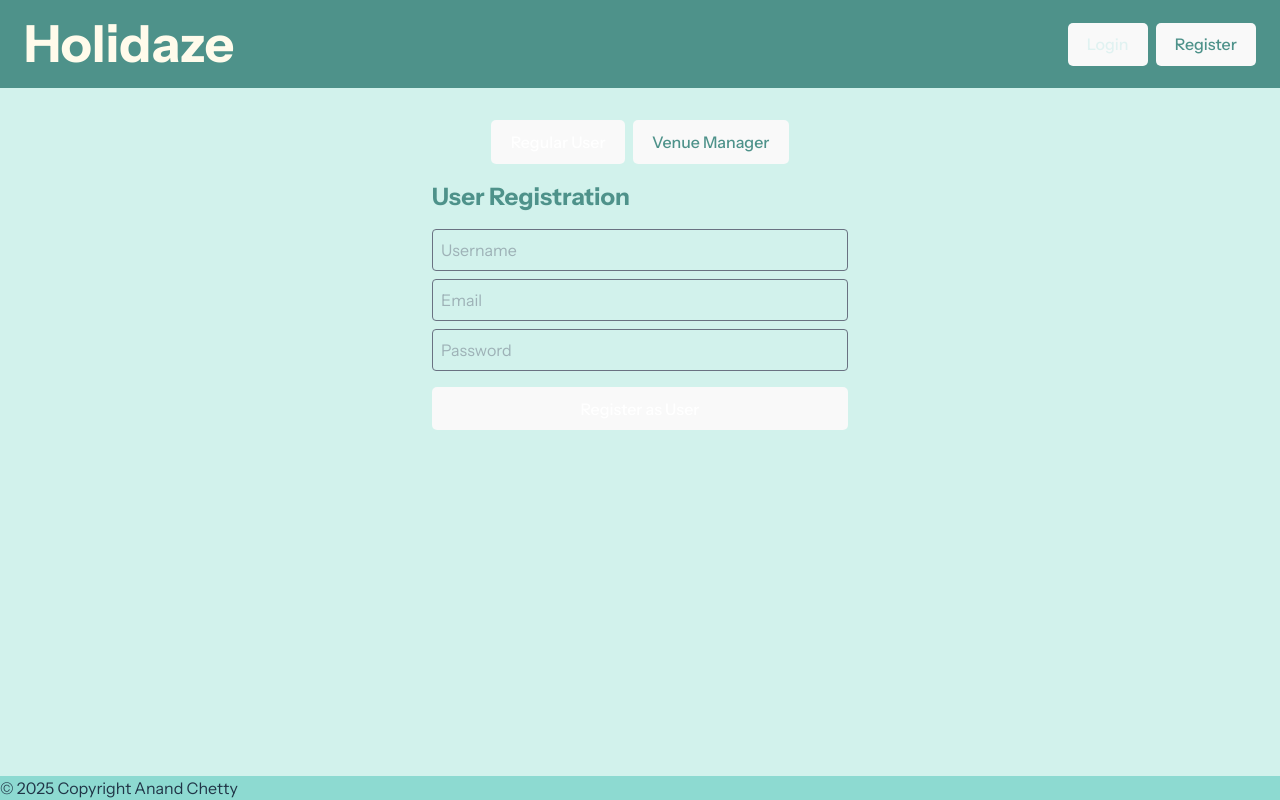
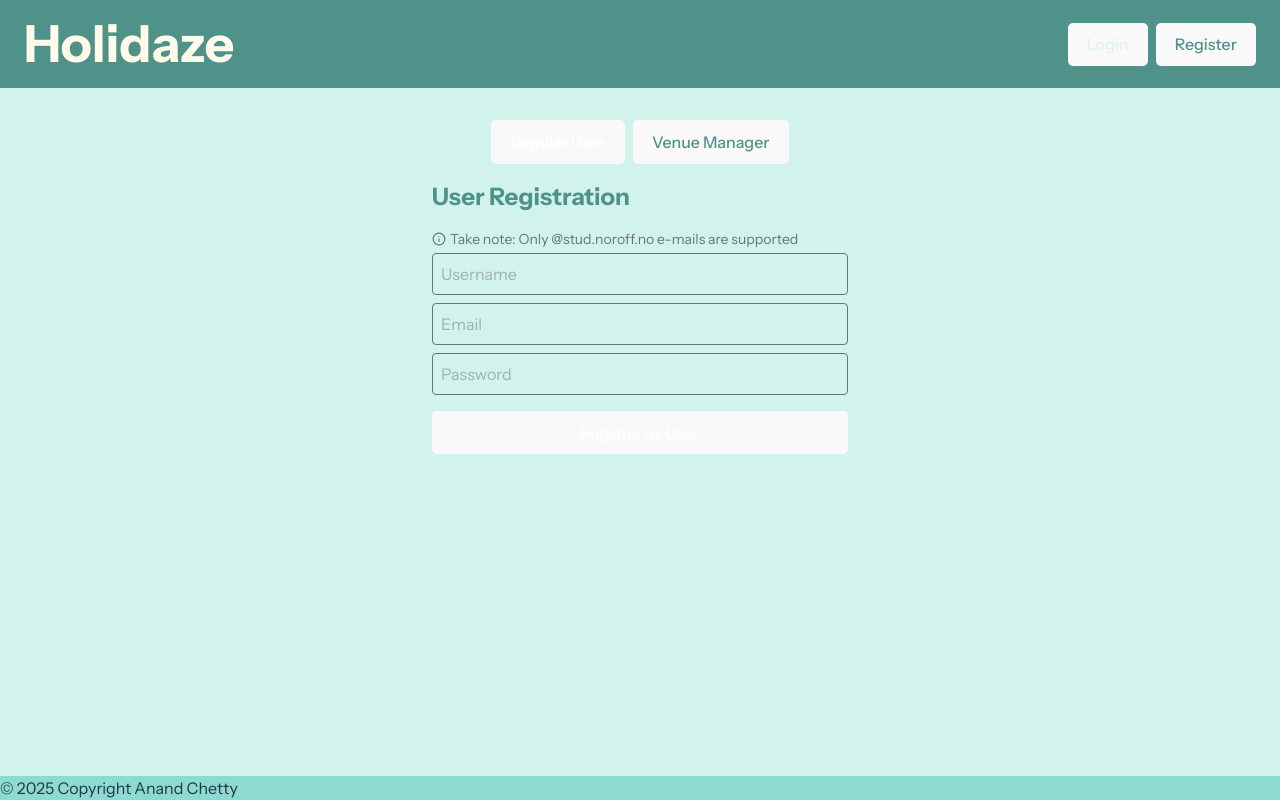
Before and after one commit to Tjommiboy/project_exam2_, a React (Vite) app: page /register/Customer in a window 1280 px wide. Built offline with nearby package versions, Linux system fonts and the light colour scheme; a web font is replaced by a local one.

Commit message:
Take note: Only @stud.noroff.no e-mails are supported

```diff
--- a/src/api/loginUser.js
+++ b/src/api/loginUser.js
@@ -12,10 +12,9 @@ export async function loginUser(payload) {
   const data = await response.json();
   console.log("Login data:", data);
   console.log(localStorage.getItem("accessToken"));
+
   if (!response.ok) {
-    throw new Error(
-      data.message || "Login failed. (email must contain @stud.noroff.no)"
-    );
+    throw new Error(`Incorrect email or password. Please try again.`);
   }
 
   return data;
--- a/src/api/registerUser.js
+++ b/src/api/registerUser.js
@@ -11,9 +11,7 @@ export async function registerUser(payload) {
   const data = await response.json();
 
   if (!response.ok) {
-    throw new Error(
-      data.message || "Registration failed.E-mail must contain @stud.noroff.no"
-    );
+    throw new Error(data.message || "Registration failed.");
   }
 
   return data;
--- a/src/pages/login/Login.jsx
+++ b/src/pages/login/Login.jsx
@@ -5,7 +5,7 @@ import { toast, ToastContainer } from "react-toastify";
 import "react-toastify/dist/ReactToastify.css";
 import { save } from "../../storage/save";
 import { getProfile } from "../../api/profileUser";
-
+import { FiInfo } from "react-icons/fi";
 const Login = () => {
   const [formData, setFormData] = useState({
     email: "",
@@ -64,7 +64,10 @@ const Login = () => {
       <ToastContainer autoClose={1000} />
       <form onSubmit={handleSubmit}>
         <h2 className="text-xl font-bold mb-4 text-[#4E928A]">Login</h2>
-
+        <span className="flex items-center text-sm text-gray-500 mb-1">
+          <FiInfo className="mr-1" /> Take note: Only @stud.noroff.no e-mails
+          are supported
+        </span>
         <input
           name="email"
           type="email"
--- a/src/pages/register/Customer.jsx
+++ b/src/pages/register/Customer.jsx
@@ -2,6 +2,7 @@ import React, { useState } from "react";
 import { registerUser } from "../../api/registerUser";
 import { toast, ToastContainer } from "react-toastify";
 import "react-toastify/dist/ReactToastify.css";
+import { FiInfo } from "react-icons/fi";
 
 const RegisterForm = () => {
   const [formData, setFormData] = useState({
@@ -108,7 +109,10 @@ const RegisterForm = () => {
         <h3 className="text-xl font-bold mb-4 text-[#4E928A] placeholder-gray-100">
           {userType === "venue" ? "Venue Manager" : "User"} Registration
         </h3>
-
+        <span className="flex items-center text-sm text-gray-500 mb-1">
+          <FiInfo className="mr-1" /> Take note: Only @stud.noroff.no e-mails
+          are supported
+        </span>
         <input
           name="name"
           placeholder="Username"
```
